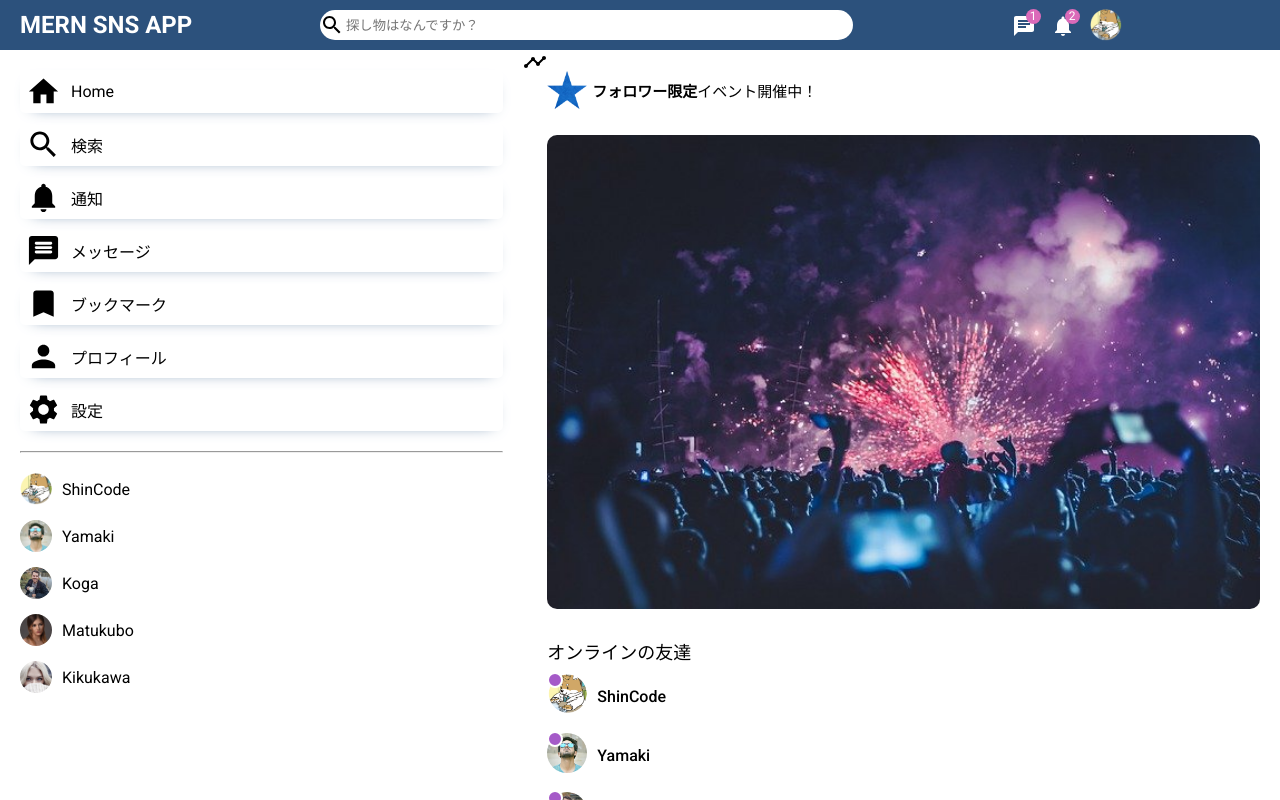
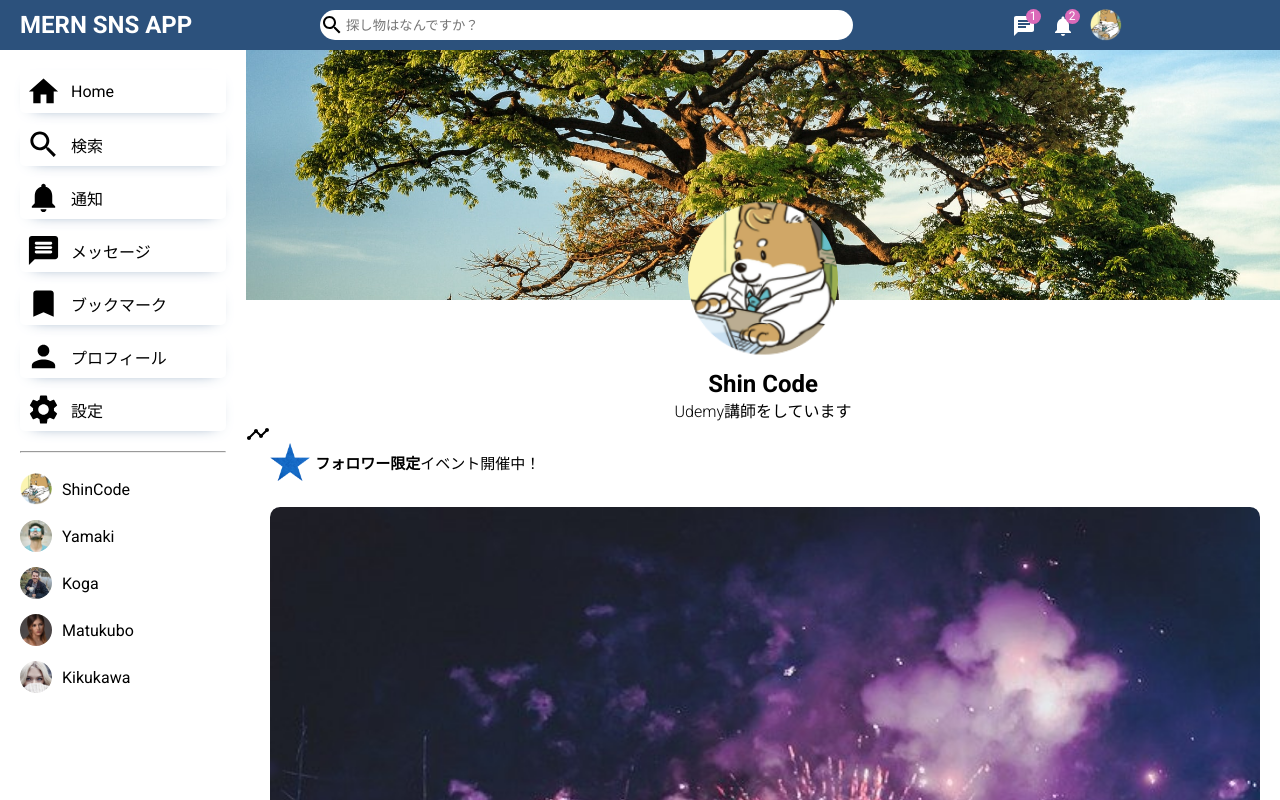
Before and after one commit to canopus-m-satoshi/mern-sns-app-frontend, a React (Create React App) app: page / in a window 1280 px wide. Shown: the top 800 px of the page. Built offline with nearby package versions, Linux system fonts and the light colour scheme.

Commit message:
66. プロフィールページをHTMLで雛形を作成してみよう

```diff
--- a/src/pages/profile/Profile.jsx
+++ b/src/pages/profile/Profile.jsx
@@ -12,8 +12,30 @@
       <Topbar />
       <div className="profile">
         <Sidebar />
-        <Timeline />
-        <Rightbar />
+        <div className="profileRight">
+          <div className="profileRightTop">
+            <div className="profileCover">
+              <img
+                src="./assets/post/3.jpeg"
+                alt=""
+                className="profileCoverImg"
+              />
+              <img
+                src="./assets/person/1.jpeg"
+                alt=""
+                className="profileUserImg"
+              />
+            </div>
+            <div className="profileInfo">
+              <h4 className="profileInfoName">Shin Code</h4>
+              <span className="profileInfoDesc">Udemy講師をしています</span>
+            </div>
+          </div>
+          <div className="profileRightBottom">
+            <Timeline />
+            <Rightbar />
+          </div>
+        </div>
       </div>
     </>
   )
```
